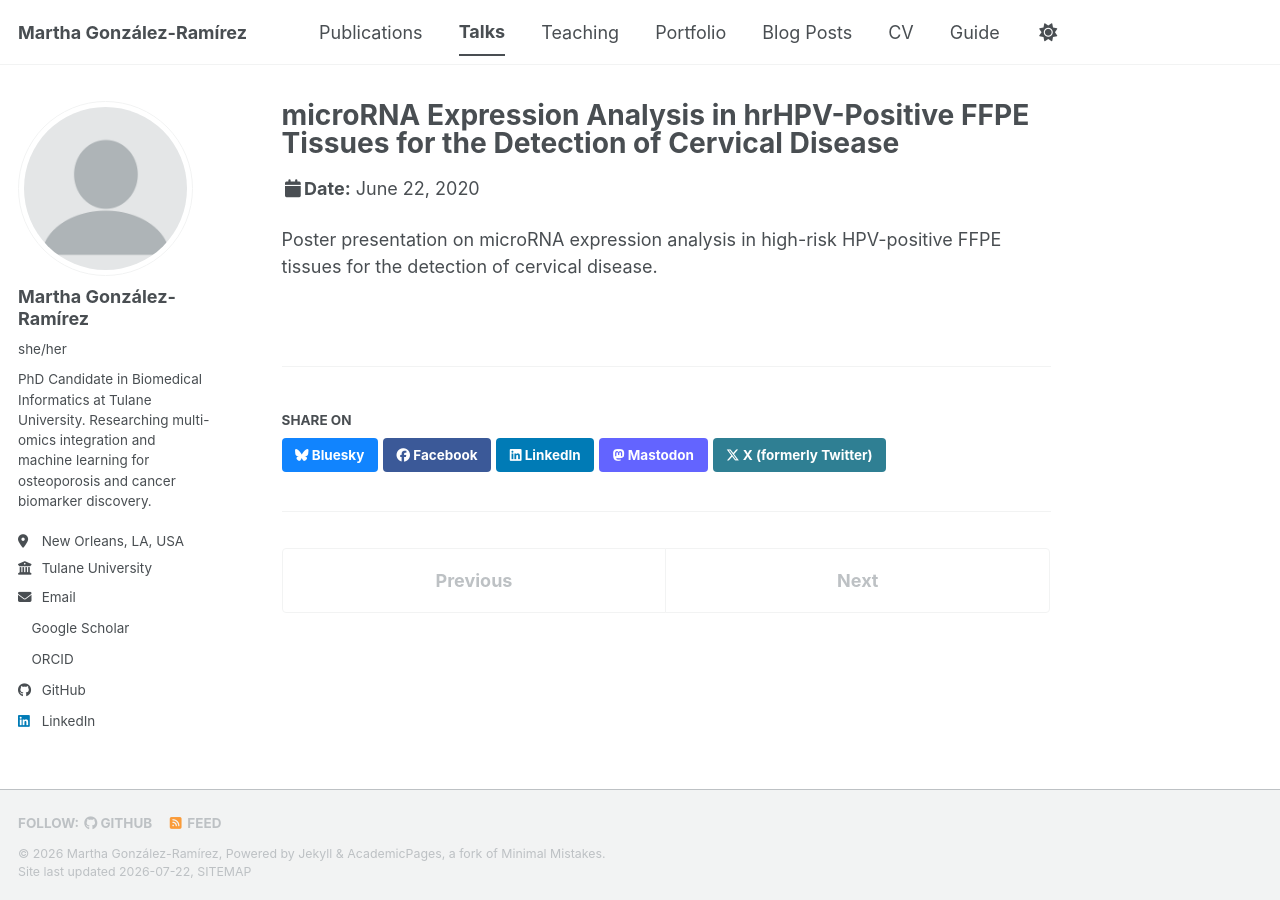
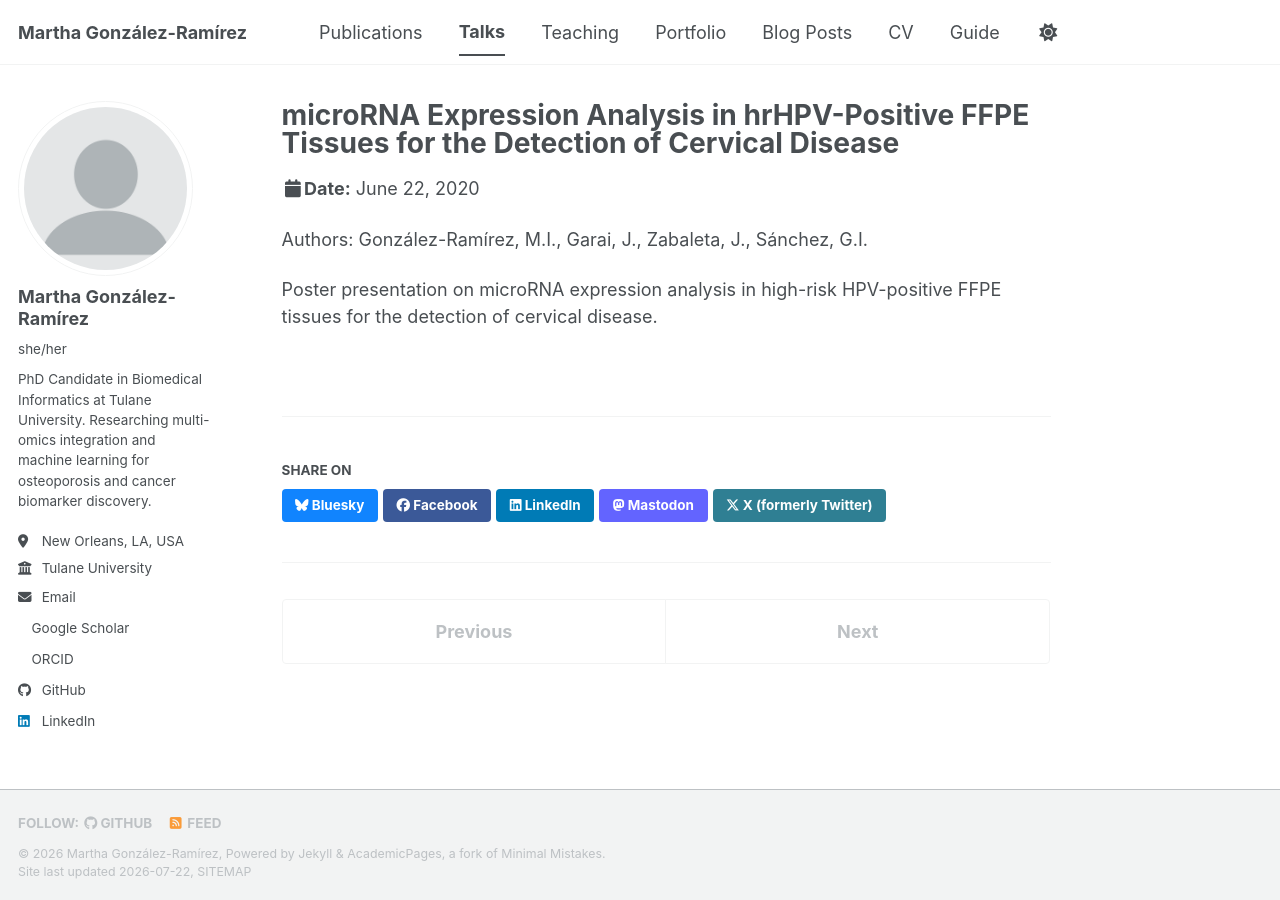
Before and after one commit to migonzalezr/migonzalezr.github.io, a Jekyll site: the page built from _talks/2020-06-22-poster-aacr-mirna-ffpe-cervical.md, in a window 1280 px wide. Built offline with Jekyll 4.4.1, drawn with Linux system fonts in a browser that asks for light colours; a style sheet for code colours, icons or effects is not loaded.

Commit message:
Add authors and description to AACR poster
Added authors and a brief description of the poster presentation.

```diff
--- a/_talks/2020-06-22-poster-aacr-mirna-ffpe-cervical.md
+++ b/_talks/2020-06-22-poster-aacr-mirna-ffpe-cervical.md
@@ -8,4 +8,6 @@ date: 2020-06-22
 location: "San Diego, CA, USA"
 ---
 
+Authors: González-Ramírez, M.I., Garai, J., Zabaleta, J., Sánchez, G.I.
+
 Poster presentation on microRNA expression analysis in high-risk HPV-positive FFPE tissues for the detection of cervical disease.
```
